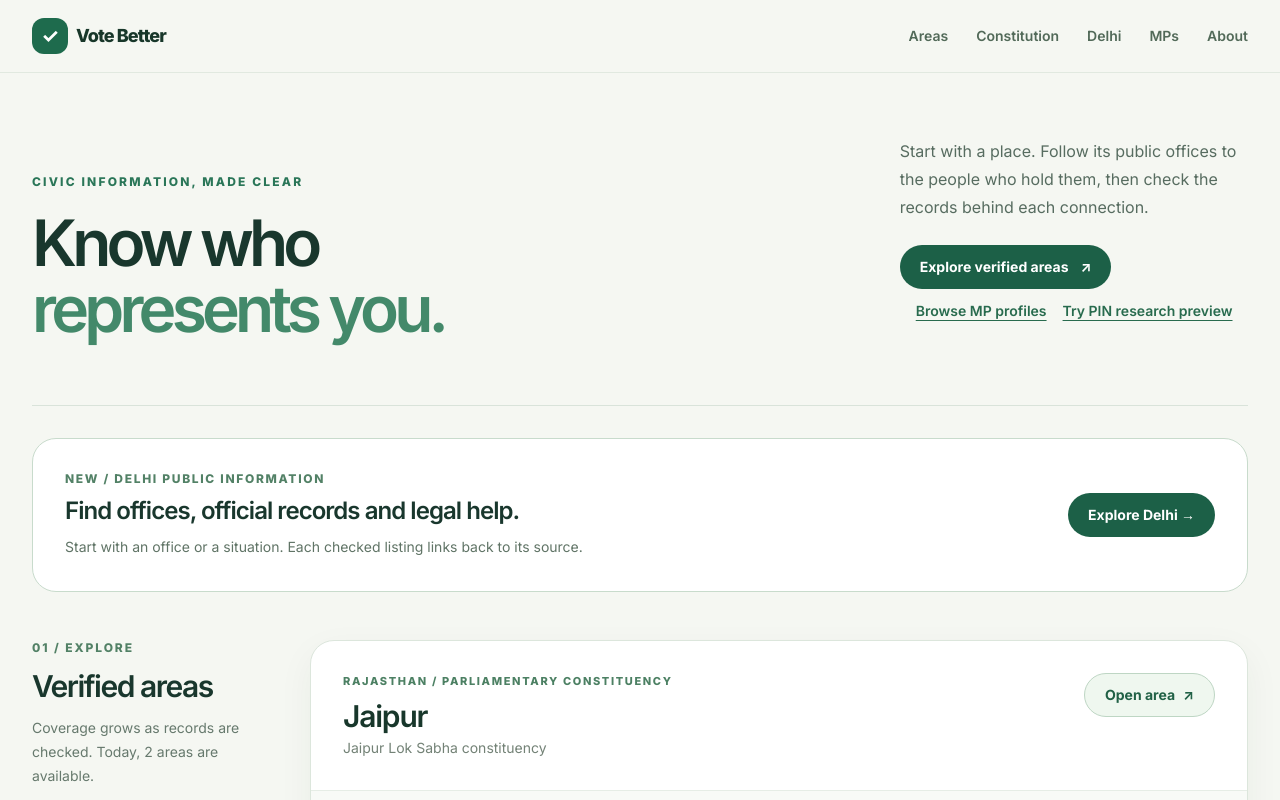
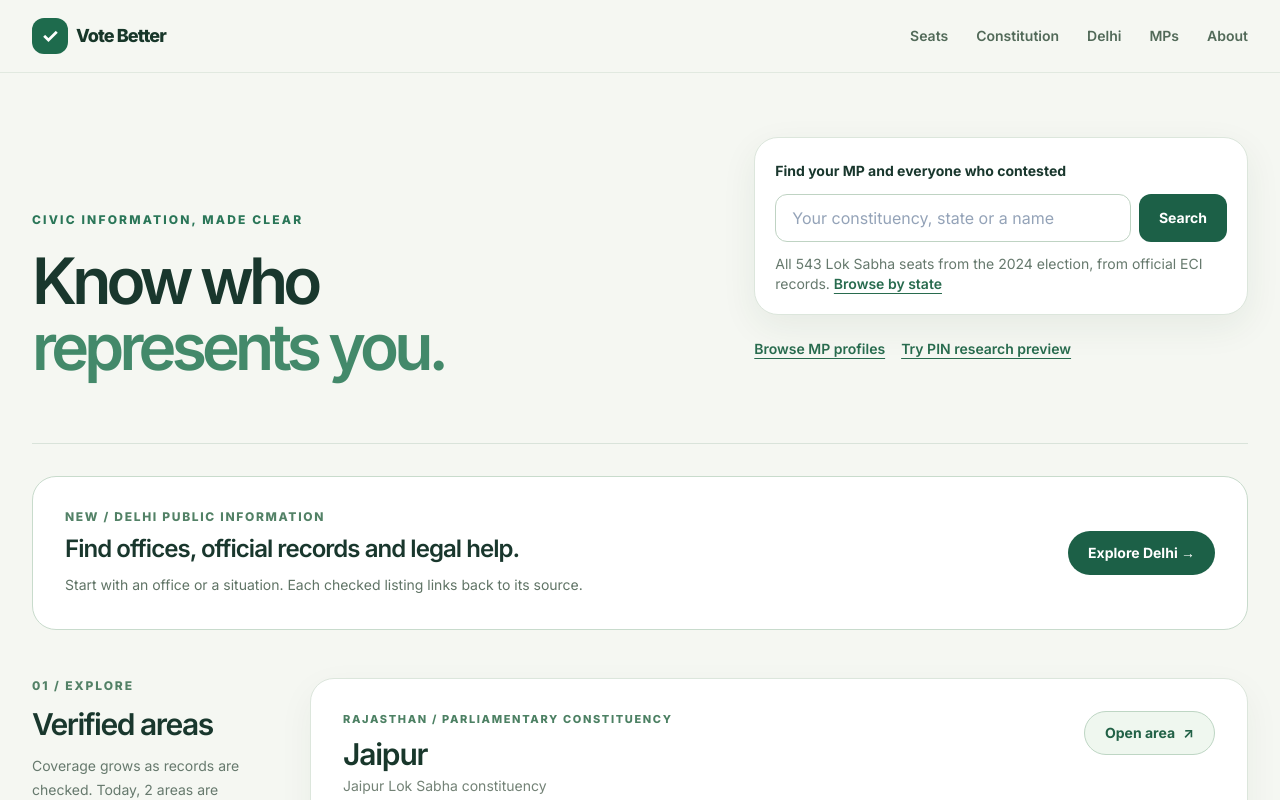
Before and after one commit to sourabh69733/vote-better, a Next.js app in the folder web/: page / in a window 1280 px wide. Shown: the top 800 px of the page. Built offline with nearby package versions, Linux system fonts and the light colour scheme.

Commit message:
Put seat and candidate search on the home page

```diff
--- a/web/app/layout.tsx
+++ b/web/app/layout.tsx
@@ -34,10 +34,10 @@ export default function RootLayout({
             </Link>
             <nav className="ml-4 flex min-w-0 items-center gap-4 overflow-x-auto whitespace-nowrap [scrollbar-width:none] text-sm font-semibold sm:gap-7">
               <Link
-                href="/"
+                href="/seats"
                 className="text-[#526a59] transition-colors hover:text-[#1e6b4d]"
               >
-                Areas
+                Seats
               </Link>
               <Link
                 href="/constitution"
--- a/web/app/page.tsx
+++ b/web/app/page.tsx
@@ -1,12 +1,14 @@
 import Link from "next/link";
 import { listAreaOverviews } from "@/lib/civic-area";
+import { loadLokSabha2024 } from "@/lib/lok-sabha-2024";
 
 export default function Home() {
   const areas = listAreaOverviews();
+  const seatCount = loadLokSabha2024().seats.length;
 
   return (
     <div className="mx-auto w-full max-w-[1320px] px-4 pb-14 pt-10 sm:px-6 sm:pt-16 lg:px-8">
-      <header className="grid gap-7 border-b border-[#d9e3da] pb-12 lg:grid-cols-[minmax(0,1.5fr)_minmax(280px,.65fr)] lg:items-end lg:gap-16 lg:pb-16">
+      <header className="grid gap-7 border-b border-[#d9e3da] pb-12 lg:grid-cols-[minmax(0,1.2fr)_minmax(320px,.9fr)] lg:items-end lg:gap-16 lg:pb-16">
         <div>
           <p className="text-xs font-extrabold uppercase tracking-[0.18em] text-[#2a7658]">Civic information, made clear</p>
           <h1 className="mt-5 max-w-4xl text-[clamp(2.7rem,5vw,4.8rem)] font-semibold leading-[1.02] tracking-[-0.075em] text-[#19372d]">
@@ -14,14 +16,19 @@ export default function Home() {
           </h1>
         </div>
         <div className="lg:pb-2">
-          <p className="max-w-sm text-base leading-7 text-[#576c60]">
-            Start with a place. Follow its public offices to the people who hold them, then check the records behind each connection.
-          </p>
-          <a href="#verified-areas" className="mt-6 inline-flex min-h-11 items-center gap-3 rounded-full bg-[#1c6047] px-5 text-sm font-bold text-white transition-colors hover:bg-[#154c38]">
-            Explore verified areas <span aria-hidden="true">↗</span>
-          </a>
-          <Link href="/mps" className="ml-4 inline-flex min-h-11 items-center text-sm font-semibold text-[#286b4e] underline underline-offset-4">Browse MP profiles</Link>
-          {process.env.NODE_ENV === "development" && <Link href="/research/pin" className="ml-4 inline-flex min-h-11 items-center text-sm font-semibold text-[#286b4e] underline underline-offset-4">
+          <form action="/seats" method="get" role="search" className="rounded-[24px] border border-[#dce6dc] bg-white p-5 shadow-[0_12px_36px_rgba(28,64,40,.07)]">
+            <label htmlFor="home-seat-search" className="text-sm font-bold text-[#19372d]">Find your MP and everyone who contested</label>
+            <div className="mt-3 flex gap-2">
+              <input id="home-seat-search" name="q" placeholder="Your constituency, state or a name" autoComplete="off"
+                className="min-h-12 min-w-0 flex-1 rounded-xl border border-[#bfd3c3] bg-white px-4 text-base text-[#18372b] focus:border-[#28724f] focus:outline-none focus:ring-4 focus:ring-[#2a7658]/10" />
+              <button type="submit" className="min-h-12 rounded-xl bg-[#1c6047] px-5 text-sm font-bold text-white hover:bg-[#154c38]">Search</button>
+            </div>
+            <p className="mt-3 text-sm text-[#66796d]">
+              All {seatCount} Lok Sabha seats from the 2024 election, from official ECI records. <Link href="/seats" className="font-semibold text-[#286b4e] underline underline-offset-4">Browse by state</Link>
+            </p>
+          </form>
+          {process.env.NODE_ENV === "development" && <Link href="/mps" className="mt-3 inline-flex min-h-11 items-center text-sm font-semibold text-[#286b4e] underline underline-offset-4">Browse MP profiles</Link>}
+          {process.env.NODE_ENV === "development" && <Link href="/research/pin" className="ml-4 mt-3 inline-flex min-h-11 items-center text-sm font-semibold text-[#286b4e] underline underline-offset-4">
             Try PIN research preview
           </Link>}
         </div>
--- a/web/eslint.config.mjs
+++ b/web/eslint.config.mjs
@@ -8,7 +8,7 @@ const eslintConfig = defineConfig([
   // Override default ignores of eslint-config-next.
   globalIgnores([
     // Default ignores of eslint-config-next:
-    ".next/**",
+    "**/.next/**",
     "out/**",
     "build/**",
     "next-env.d.ts",
```
